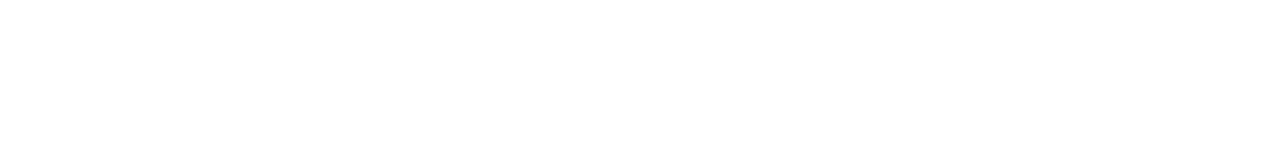
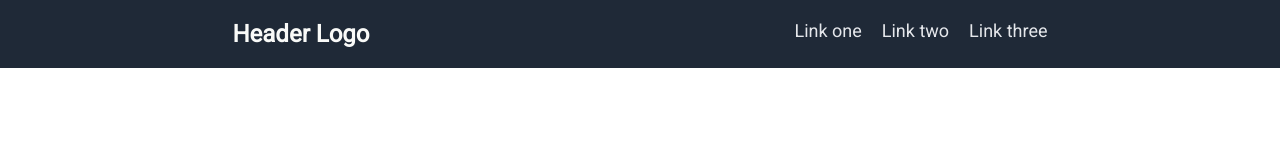
Before and after one commit to Torelli/odin-landing-page, a plain HTML site: page index.html in a window 1280 px wide. Drawn offline with Linux system fonts and the light colour scheme.

Commit message:
feat: Added the header with the correct style

```diff
--- a/index.html
+++ b/index.html
@@ -6,8 +6,18 @@
     <meta name="viewport" content="width=device-width, initial-scale=1.0">
     <title>Landing Page</title>
     <link rel="stylesheet" href="./style.css" >
+    <link rel="stylesheet" href="https://fonts.googleapis.com/css?family=Roboto" >
 </head>
 <body>
-
+    <header>
+        <h1>Header Logo</h1>
+        <nav>
+            <ul>
+                <li>Link one</li>
+                <li>Link two</li>
+                <li>Link three</li>
+            </ul>
+        </nav>
+    </header>
 </body>
 </html>
--- a/style.css
+++ b/style.css
@@ -0,0 +1,32 @@
+* {
+    margin: 0;
+    padding: 0;
+    box-sizing: border-box;
+}
+
+html {
+    font-family: 'Roboto', sans-serif;
+}
+
+header {
+    background-color: #1f2937;
+    display: flex;
+    justify-content: space-around;
+    padding: 20px;
+}
+
+header ul {
+    display: flex;
+    gap: 20px;
+}
+
+header ul li {
+    list-style: none;
+    font-size: 18px;
+    color: #E5E7EB;
+}
+
+header h1 {
+    font-size: 24px;
+    color: #f9faf8;
+}
```
